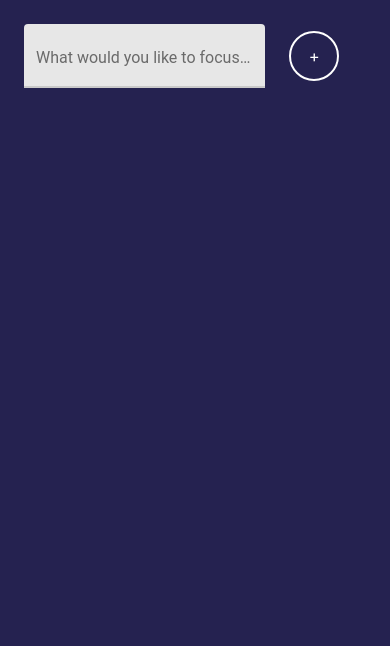
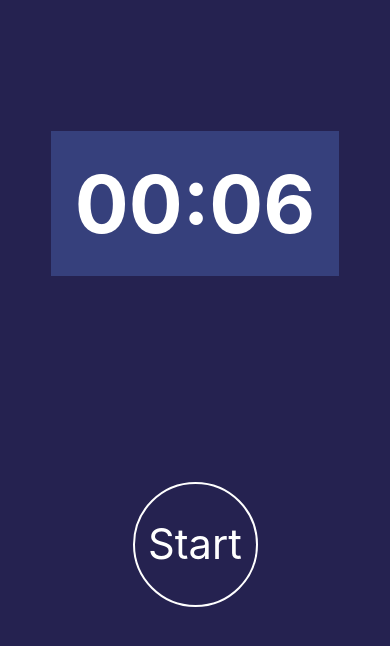
Before and after one commit to T14g/focus-app, a React Native app: screen / in a window 390 px wide. Shown: the top 646 px of the page. Built offline with nearby package versions, Linux system fonts and the light colour scheme.

Commit message:
Start , pause buttons

```diff
--- a/App.js
+++ b/App.js
@@ -1,20 +1,32 @@
-import { useState } from 'react';
-import { StyleSheet, Text, View, SafeAreaView, Platform, StatusBar } from 'react-native';
-import { colors } from './src/utils/colors';
-import { Focus } from './src/features/focus';
+import { useState } from "react";
+import {
+  StyleSheet,
+  Text,
+  View,
+  SafeAreaView,
+  Platform,
+  StatusBar,
+} from "react-native";
+import { colors } from "./src/utils/colors";
+import { Focus } from "./src/features/Focus";
+import { Timer } from "./src/features/Timer";
 
 export default function App() {
-  const [currentSubject, setCurrentSubject] = useState(null);
+  const [currentSubject, setCurrentSubject] = useState('teste');
 
   return (
     <SafeAreaView style={styles.container}>
-      {!currentSubject ?
-        <Focus addSubject={setCurrentSubject}/>
-      :<View>
-        <Text style={styles.textStyle}>It shows the timer for {currentSubject}</Text>
-      </View>
-      }
-
+      {!currentSubject ? (
+        <Focus addSubject={setCurrentSubject} />
+      ) : (
+        <View style={styles.viewTimer}>
+          <Timer
+            focusSubject={currentSubject}
+            onTimerEnd={() => {}}
+            clearSubject={() => {}}
+          />
+        </View>
+      )}
     </SafeAreaView>
   );
 }
@@ -22,10 +34,13 @@
 const styles = StyleSheet.create({
   container: {
     flex: 1,
-    paddingTop: Platform.OS === 'android' ? StatusBar.currentHeight : 0,
-    backgroundColor: colors.darkBlue
+    paddingTop: Platform.OS === "android" ? StatusBar.currentHeight : 0,
+    backgroundColor: colors.darkBlue,
+  },
+  viewTimer : {
+    flex: 1
   },
   textStyle: {
-    color: '#fff'
-  }
+    color: "#fff",
+  },
 });
--- /dev/null
+++ b/src/components/Countdown.js
@@ -0,0 +1,62 @@
+import React, { useState, useEffect } from 'react';
+import { Text, View, StyleSheet } from 'react-native';
+
+import { fontSizes, spacing } from '../utils/sizes';
+import { colors } from '../utils/colors';
+
+const minutesToMillis = (min) => min * 1000 * 60;
+const formatTime = (time) => (time < 10 ? `0${time}` : time);
+export const Countdown = ({ minutes = 0.1, isPaused, onProgress, onEnd }) => {
+  const interval = React.useRef(null);
+
+  const [millis, setMillis] = useState(null);
+
+  const countDown = () => {
+    setMillis((time) => {
+      if (time === 0) {
+        clearInterval(interval.current);
+        onEnd();
+        return time;
+      }
+      const timeLeft = time - 1000;
+      return timeLeft;
+    });
+  };
+
+  useEffect(() => {
+    setMillis(minutesToMillis(minutes));
+  }, [minutes]);
+
+  useEffect(() => {
+    onProgress(millis / minutesToMillis(minutes));
+  }, [millis]);
+
+  useEffect(() => {
+    if (isPaused) {
+      if (interval.current) clearInterval(interval.current);
+      return;
+    }
+
+    interval.current = setInterval(countDown, 1000);
+
+    return () => clearInterval(interval.current);
+  }, [isPaused]);
+
+  const minute = Math.floor(millis / 1000 / 60) % 60;
+  const seconds = Math.floor(millis / 1000) % 60;
+  return (
+    <Text style={styles.text}>
+      {formatTime(minute)}:{formatTime(seconds)}
+    </Text>
+  );
+};
+
+const styles = StyleSheet.create({
+  text: {
+    fontSize: fontSizes.xxxl,
+    fontWeight: 'bold',
+    color: colors.white,
+    padding: spacing.lg,
+    backgroundColor: 'rgba(94, 132, 226, 0.3)',
+  },
+});
--- /dev/null
+++ b/src/features/Timer.js
@@ -0,0 +1,48 @@
+import React, { useState } from "react";
+import { View, Text, StyleSheet } from "react-native";
+import { Countdown } from "../components/Countdown";
+import { RoundedButton } from "../components/RoundedButton";
+
+export const Timer = ({ focusSubject }) => {
+  const [isStarted, setIsStarted] = useState(false);
+
+  return (
+    <View style={styles.container}>
+      <View style={styles.countdown}>
+        <Countdown
+          isPaused={!isStarted}
+          onProgress={() => {}}
+          onEnd={() => {}}
+        />
+      </View>
+      {!isStarted && (
+        <View style={styles.buttonWrapper}>
+          <RoundedButton title="Start" onPress={() => setIsStarted(true)} />
+        </View>
+      )}
+      {isStarted && (
+        <View style={styles.buttonWrapper}>
+          <RoundedButton title="Pause" onPress={() => setIsStarted(false)} />
+        </View>
+      )}
+    </View>
+  );
+};
+
+const styles = StyleSheet.create({
+  container: {
+    flex: 1,
+  },
+  countdown: {
+    flex: 0.5,
+    alignItems: "center",
+    justifyContent: "center",
+  },
+  buttonWrapper: {
+    flex: 0.3,
+    flexDiretion: "row",
+    padding: 15,
+    justifyContent: "center",
+    alignItems: "center",
+  },
+});
```
